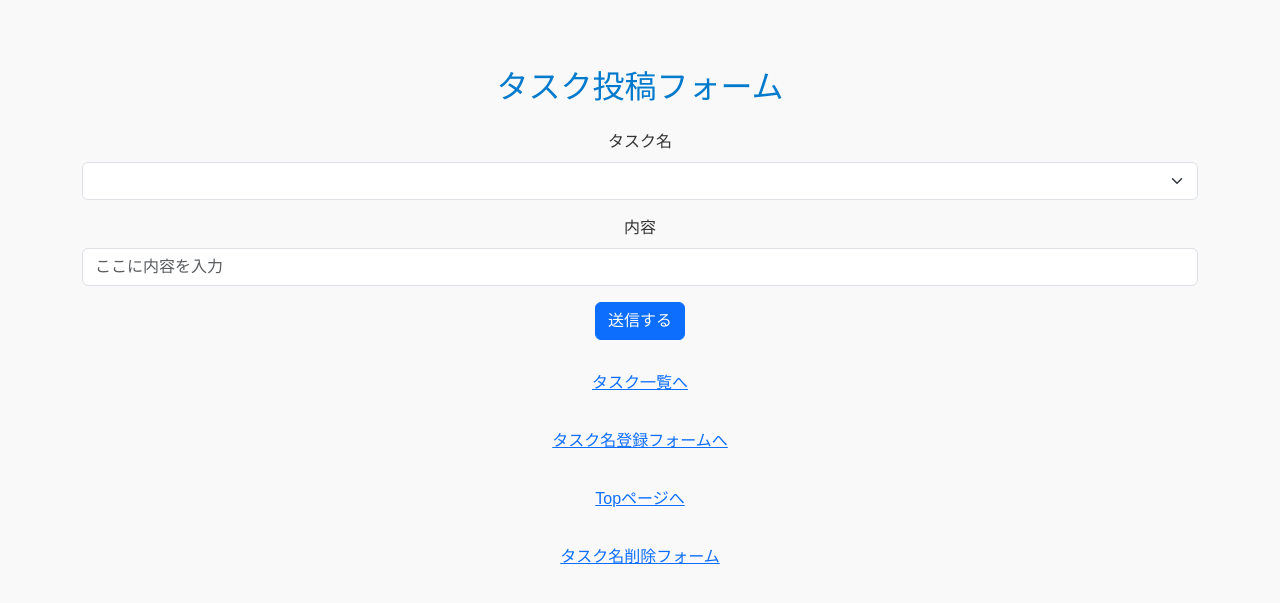
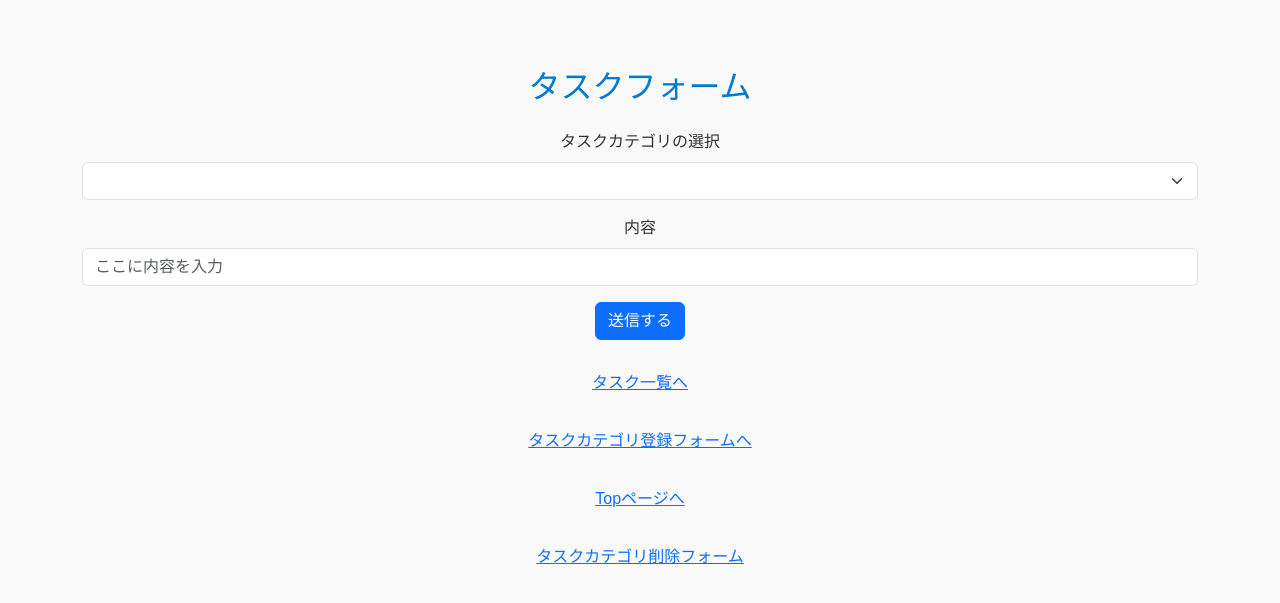
Before and after one commit to S4AK4N/Flask, a Flask app: page /form in a window 1280 px wide. Shown: the top 603 px of the page. Run offline with Flask 3, Linux system fonts and the light colour scheme; data that the repository does not hold is empty.

```diff
--- a/templates/cant_delete_name.html
+++ b/templates/cant_delete_name.html
@@ -2,7 +2,7 @@
 
 {% block content %}
     <div class="container mt-5">
-        <h1 class="text-center text-danger mb-4">タスクが登録されていないため削除できません</h1>
+        <h1 class="text-center text-danger mb-4">タスクカテゴリが登録されていないため削除できません</h1>
 
         <div class="alert alert-warning text-center">
             <p><strong>タスク：</strong>{{ name }}</p>
--- a/templates/delete_name_form.html
+++ b/templates/delete_name_form.html
@@ -2,11 +2,11 @@
 
 {% block content %}
     <div class="container mt-5">
-        <h1 class="text-center mb-4">タスク削除</h1>
+        <h1 class="text-center mb-4">タスクカテゴリの削除</h1>
 
         <form action="/delete_name" method="post" class="border p-4 rounded shadow-sm bg-light" style="max-width: 400px; margin: 0 auto;">
             <div class="mb-3">
-                <label for="names" class="form-label">タスクを入力してください</label>
+                <label for="names" class="form-label">タスクカテゴリを入力してください</label>
                 <input type="text" name="name" id="names" class="form-control" required>
             </div>
             <button type="submit" class="btn btn-danger w-100">送信する</button>
--- a/templates/form.html
+++ b/templates/form.html
@@ -2,10 +2,10 @@
 
 {% block content %}
     <div class="container mt-5">
-        <h1 class="text-center mb-4">タスク投稿フォーム</h1>
+        <h1 class="text-center mb-4">タスクフォーム</h1>
         <form action="/result" method="post">
             <div class="mb-3">
-                <label for="name" class="form-label">タスク名</label>
+                <label for="name" class="form-label">タスクカテゴリの選択</label>
                 <select name="name" class="form-select" id="name">
                     {% for name in task_names %}
                         <option value="{{ name.name }}">{{ name.name }}</option>
@@ -25,9 +25,9 @@
 
         <div class="text-center mt-4">
             <p><a href="/past" class="btn btn-link">タスク一覧へ</a></p>
-            <p><a href="/name_registration" class="btn btn-link">タスク名登録フォームへ</a></p>
+            <p><a href="/name_registration" class="btn btn-link">タスクカテゴリ登録フォームへ</a></p>
             <p><a href="/" class="btn btn-link">Topページへ</a></p>
-            <p><a href="/delete_name_form" class="btn btn-link">タスク名削除フォーム</a></p>
+            <p><a href="/delete_name_form" class="btn btn-link">タスクカテゴリ削除フォーム</a></p>
         </div>
     </div>
 {% endblock %}
--- a/templates/form_past.html
+++ b/templates/form_past.html
@@ -7,8 +7,8 @@
         <table class="table table-bordered table-striped">
             <thead class="thead-dark">
                 <tr>
-                    <th>タスク</th>
-                    <th>投稿</th>
+                    <th>タスクカテゴリ</th>
+                    <th>内容</th>
                 </tr>
             </thead>
             <tbody>
--- a/templates/name_registration.html
+++ b/templates/name_registration.html
@@ -2,11 +2,11 @@
 
 {% block content %}
     <div class="container mt-5">
-        <h1 class="text-center mb-4">タスク登録フォーム</h1>
+        <h1 class="text-center mb-4">タスクカテゴリ登録フォーム</h1>
 
         <form action="/registration" method="post" class="border p-4 rounded shadow-sm bg-light" style="max-width: 400px; margin: 0 auto;">
             <div class="mb-3">
-                <label for="names" class="form-label">タスク名を入力してください</label>
+                <label for="names" class="form-label">タスクカテゴリ名を入力してください</label>
                 <input type="text" name="names" id="names" class="form-control" required>
             </div>
             <button type="submit" class="btn btn-primary w-100">送信する</button>
```
Also changed, not shown: components/views/TaskNameDelete/delete_name.py (+10 -14 lines).
